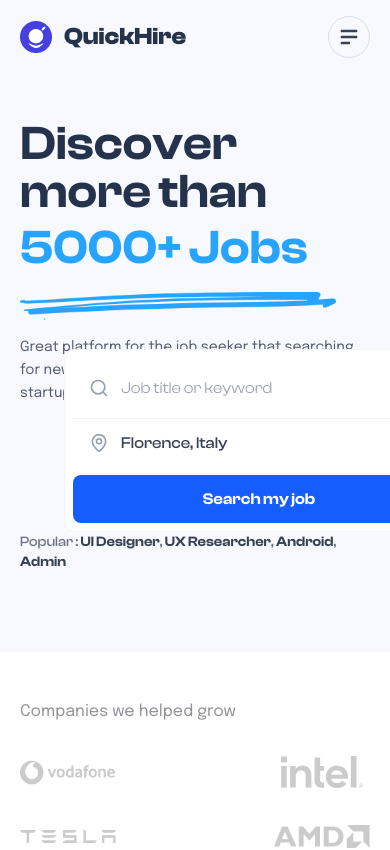
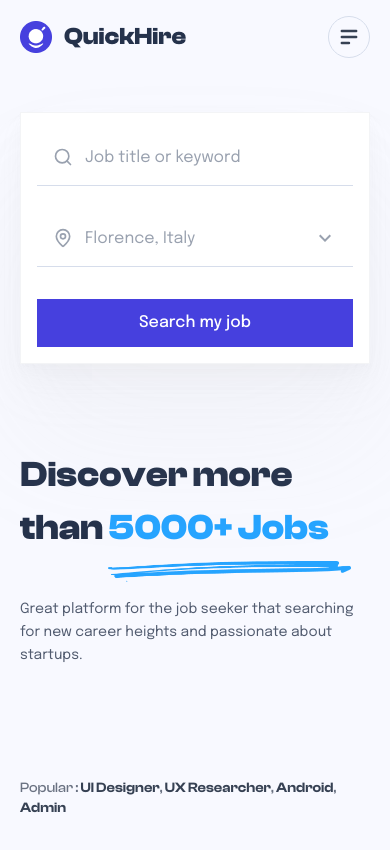
Before and after one commit to rakibislam2233/quick-hire, a Next.js app: page / in a window 390 px wide. Shown: the top 850 px of the page. Built offline with nearby package versions, Linux system fonts and the light colour scheme.

Commit message:
feat: refine HeroSection responsiveness and add custom shadow

```diff
--- a/components/Pages/Main/Home/HeroSection.tsx
+++ b/components/Pages/Main/Home/HeroSection.tsx
@@ -2,14 +2,26 @@ import { Button } from "@/components/ui/button";
 import { Input } from "@/components/ui/input";
 import { MapPin, Search } from "lucide-react";
 import Image from "next/image";
+import { MdOutlineKeyboardArrowDown } from "react-icons/md";
 
 const HeroSection = () => {
   return (
     <section className="relative w-full h-full bg-[#f8f9ff] overflow-hidden flex items-center justify-center pt-20">
       <div className="container px-5 md:px-16 mx-auto grid grid-cols-1 lg:grid-cols-2 gap-12 relative z-10 items-center h-full">
         {/* Search Box */}
-        <div className="w-full max-w-[852px] bg-white p-2 rounded-lg  flex flex-col md:flex-row items-center border border-gray-100 z-20 absolute left-16 bottom-[120px] ">
-          <div className="flex items-center flex-1 px-4 py-3 md:py-0 w-full border-b md:border-b-0 md:border-r border-gray-100">
+        <div
+          className="w-full lg:max-w-[852px] lg:h-[90px] bg-white p-4 flex flex-col lg:flex-row gap-6 lg:gap-8 items-center border border-gray-100 z-20 relative lg:absolute lg:left-16 lg:bottom-[120px] mt-8 lg:mt-0"
+          style={{
+            boxShadow: `
+              0px 2.71px 4.4px 0px rgba(192, 192, 192, 0.0271),
+              0px 6.86px 11.12px 0px rgba(192, 192, 192, 0.0381),
+              0px 14px 22.68px 0px rgba(192, 192, 192, 0.0476),
+              0px 28.84px 46.72px 0px rgba(192, 192, 192, 0.0599),
+              0px 79px 128px 0px rgba(192, 192, 192, 0.09)
+            `,
+          }}
+        >
+          <div className="flex items-center flex-1 px-4 py-2.5 w-full border-b lg:border-b-0 lg:border-r border-[#D6DDEB] font-epilogue">
             <Search className="text-gray-400 w-5 h-5 mr-3 shrink-0" />
             <Input
               type="text"
@@ -17,14 +29,16 @@ const HeroSection = () => {
               className="border-none shadow-none focus-visible:ring-0 text-gray-700 bg-transparent p-0 placeholder:text-gray-400 text-base flex-1"
             />
           </div>
-          <div className="flex items-center flex-1 px-4 py-3 md:py-0 w-full cursor-pointer group">
-            <MapPin className="text-gray-400 w-5 h-5 mr-3 shrink-0 group-hover:text-primary transition-colors" />
-            <div className="flex items-center justify-between w-full">
-              <span className="text-gray-700 font-medium">Florence, Italy</span>
-              <span className="text-gray-400 text-xs ml-2">v</span>
-            </div>
+          <div className="flex items-center flex-1 px-4 py-2.5 w-full cursor-pointer group border-b lg:border-b-0 border-[#D6DDEB] font-epilogue">
+            <MapPin className="text-gray-400 w-5 h-5 mr-3 shrink-0" />
+            <Input
+              type="text"
+              placeholder="Florence, Italy"
+              className=" border-none shadow-none focus-visible:ring-0 text-gray-700 bg-transparent p-0 placeholder:text-gray-400 text-base flex-1"
+            />
+            <MdOutlineKeyboardArrowDown className="text-gray-400 size-6 shrink-0" />
           </div>
-          <Button className="w-full md:w-auto bg-blue-600 hover:bg-blue-700 text-white px-8 py-6 rounded-md font-semibold text-base mt-2 md:mt-0 transition-transform active:scale-95">
+          <Button className="w-full lg:w-[209px] lg:h-[57px] rounded-none bg-primary text-white px-8 py-6 text-base mt-2 lg:mt-0 transition-transform cursor-pointer font-epilogue">
             Search my job
           </Button>
         </div>
@@ -34,13 +48,14 @@ const HeroSection = () => {
           alt="Hero decorative pattern"
           width={860}
           height={794}
-          className="absolute -top-20 -right-10 object-contain opacity-90 pointer-events-none z-0 lg:block hidden"
+          className="absolute top-0 -right-20 lg:-right-10 object-contain opacity-90 pointer-events-none z-0 lg:block hidden"
           priority
         />
         {/* Left Column: Text and Search */}
-        <div className="flex flex-col justify-center max-w-xl relative z-10 pt-10 pb-20">
-          <h1 className="text-5xl md:text-7xl text-[#25324B] font-semibold mb-6">
-            Discover <br /> more than <br />
+        <div className="flex flex-col justify-center max-w-xl relative z-10 pt-10 pb-10 lg:pb-20">
+          <h1 className="text-4xl sm:text-5xl md:text-6xl lg:text-7xl text-[#25324B] font-bold mb-6 leading-tight">
+            Discover <br className="hidden sm:block" /> more than{" "}
+            <br className="hidden sm:block" />
             <span className="text-[#26A4FF] relative inline-block mt-2">
               5000+ Jobs
               <Image
@@ -48,12 +63,12 @@ const HeroSection = () => {
                 alt="Highlight line"
                 width={500}
                 height={20}
-                className="absolute left-0 -bottom-12 w-[110%] max-w-none"
+                className="absolute left-0 -bottom-8 sm:-bottom-12 w-[110%] max-w-none"
               />
             </span>
           </h1>
 
-          <p className="text-[#515B6F] font-epilogue text-sm md:text-lg mb-12 mt-10 leading-relaxed">
+          <p className="text-[#515B6F] font-epilogue text-sm md:text-lg mb-8 lg:mb-12 mt-6 lg:mt-10 leading-relaxed">
             Great platform for the job seeker that searching for new career
             heights and passionate about startups.
           </p>
@@ -85,7 +100,7 @@ const HeroSection = () => {
             src="/asset/home/hero-user.png"
             alt="Happy job seeker pointing at jobs"
             fill
-            className="object-contain object-bottom drop-shadow-2xl z-10"
+            className="object-contain object-bottom drop-shadow-2xl z-10 ml-0 xl:ml-16 mt-0 xl:mt-10"
             priority
           />
         </div>
```
